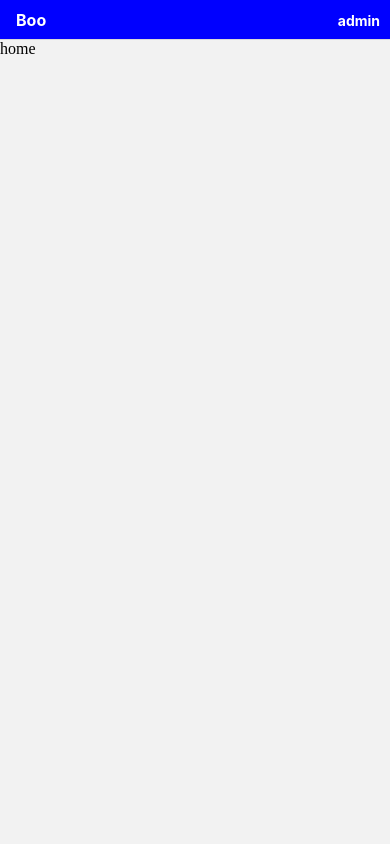
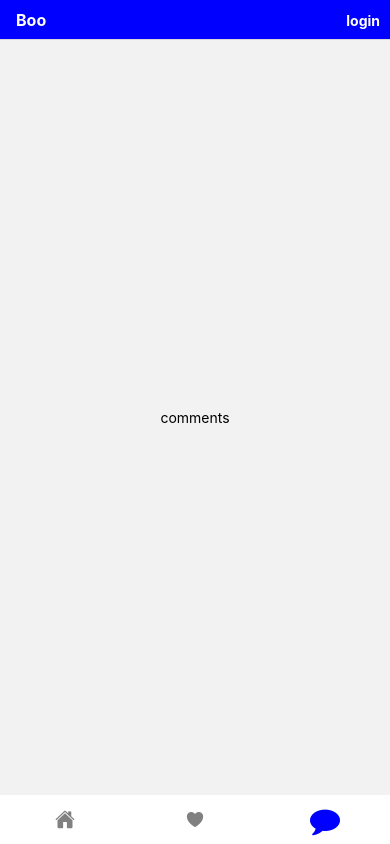
Before and after one commit to techBoolo/react-native-web-scrapper-fe, a React Native app: screen /Comment in a window 390 px wide. Before the commit this address had no page. Built offline with nearby package versions, Linux system fonts and the light colour scheme.

Commit message:
tab navigation on home screen

```diff
--- a/App.js
+++ b/App.js
@@ -7,11 +7,12 @@ import Logo from './components/Logo'
 import LoginButton from './components/LoginButton'
 import AdminButton from './components/AdminButton'
 import BackButton from './components/BackButton'
+import Tabs from './navigation/tabs.js'
 
 const Stack = createNativeStackNavigator()
 
 export default function App() {
-  const [ isLogin, setIsLogin ] = useState(true)
+  const [ isLogin, setIsLogin ] = useState(false)
   return (
     <NavigationContainer>
       <Stack.Navigator
@@ -26,7 +27,7 @@ export default function App() {
           }
         }}
       >
-        <Stack.Screen name='Home' component={Home}
+        <Stack.Screen name='Home' component={Tabs}
           options={({ navigation }) => ({
             headerTitle: (props) => (<Logo {...props} />),
             headerRight: (props) => (
--- /dev/null
+++ b/navigation/tabs.js
@@ -0,0 +1,56 @@
+import { createBottomTabNavigator } from '@react-navigation/bottom-tabs'
+import Icon from 'react-native-vector-icons/Ionicons'
+import AwIcon from 'react-native-vector-icons/FontAwesome'
+
+import { Home, Like, Comment } from '../screens'
+
+const Tab = createBottomTabNavigator()
+
+const Tabs = () => {
+  return (
+    <Tab.Navigator
+      screenOptions={{
+        headerShown: false,
+          tabBarShowLabel: false,
+          tabBarStyle: { borderWidth: 0 },
+          elevation: 0
+      }}
+    >
+      <Tab.Screen name='Home' component={Home}
+        options={{
+          tabBarIcon: ({ focused }) => (
+            <Icon
+              name='home'
+              size={ focused ? 30 : 20 }
+              color={ focused ? '#00f' : 'gray' }
+            />
+          )
+        }}
+      />
+      <Tab.Screen name='Like' component={Like}
+        options={{
+          tabBarIcon: ({ focused }) => (
+            <Icon
+              name='heart'
+              size={ focused ? 30 : 20 }
+              color={ focused ? '#00f' : 'gray' }
+            />
+          )
+        }}
+      />
+      <Tab.Screen name='Comment' component={Comment}
+        options={{
+          tabBarIcon: ({ focused }) => (
+            <AwIcon
+              name='comment'
+              size={ focused ? 30 : 20 }
+              color={ focused ? '#00f' : 'gray' }
+            />
+          )
+        }}
+      />
+    </Tab.Navigator>
+  )
+}
+
+export default Tabs
--- /dev/null
+++ b/screens/Comment/index.js
@@ -0,0 +1,19 @@
+import { View, Text, StyleSheet } from 'react-native'
+const Comment = (props) => {
+
+  return (
+    <View style={styles.container}>
+     <Text>comments</Text>
+    </View>
+  );
+};
+
+export default Comment
+
+const styles = StyleSheet.create({
+  container: {
+    flex: 1,
+    justifyContent: 'center',
+    alignItems: 'center'
+  }
+})
--- /dev/null
+++ b/screens/Like/index.js
@@ -0,0 +1,19 @@
+import { View, Text, StyleSheet } from 'react-native'
+const Like = (props) => {
+
+  return (
+    <View style={styles.container}>
+     <Text>like</Text>
+    </View>
+  );
+};
+
+export default Like
+
+const styles = StyleSheet.create({
+  container: {
+    flex: 1,
+    justifyContent: 'center',
+    alignItems: 'center'
+  }
+})
--- a/screens/index.js
+++ b/screens/index.js
@@ -1,9 +1,13 @@
 import Home from './Home'
 import Login from './Login'
-import Admin from './Admin/index.js'
+import Admin from './Admin'
+import Like from './Like'
+import Comment from './Comment'
 
 export {
   Home,
   Login,
   Admin,
+  Like,
+  Comment,
 }
```
